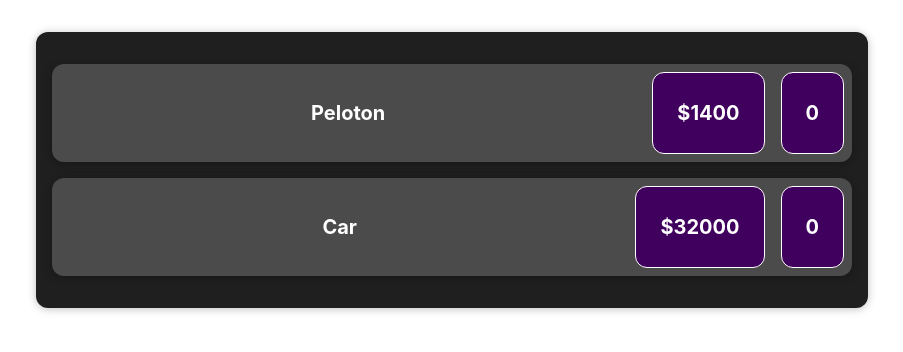
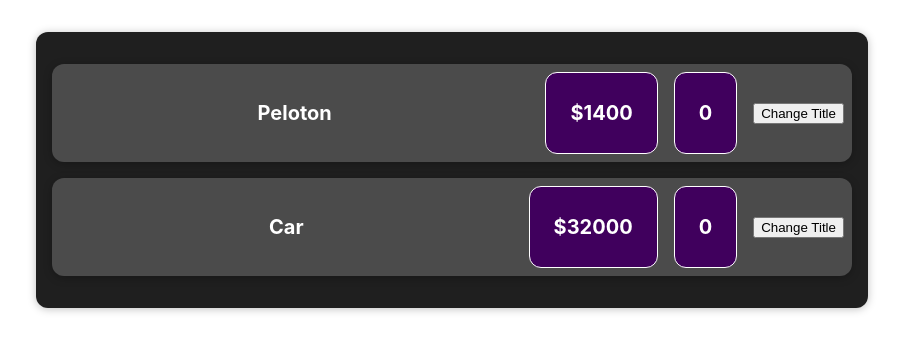
Before and after one commit to cottmar/hooksPractice, a React (Create React App) app in the folder hooks-practice/: page / in a window 1280 px wide. Shown: the top 352 px of the page, without its empty margins (188-1091 px from the left). Built offline with nearby package versions, Linux system fonts and the light colour scheme.

Commit message:
adding state.

```diff
--- a/hooks-practice/src/App.js
+++ b/hooks-practice/src/App.js
@@ -1,6 +1,5 @@
 import './App.css';
-import ExpenseItem from './components/ExpenseItem';
-import Expenses from './components/Expenses';
+import Expenses from './components/Expenses/Expenses';
 
 function App() {
 
@@ -20,7 +19,6 @@
 
   return (
     <div className="App">
-      {/* <ExpenseItem /> */}
       <Expenses expenses={expenses}/>
     </div>
   );
--- a/hooks-practice/src/components/ExpenseItem.js
+++ /dev/null
@@ -1,24 +0,0 @@
-import React from "react";
-import Card from "./Card";
-import './ExpenseItem.css';
-
-// this is where the date goes, but i want to turn the date into a button, maybe??? date goes on far left empty space
-
-const ExpenseItem = (props) => {
-
-    return (
-        <Card className="expense-item">
-            <div className="expense-item__description">
-                <h2>{props.item}</h2>
-                <div className="expense-item__price">
-                    <p>${props.amount}</p>
-                </div>
-                <div className="expense-item__price">
-                    <p>{props.uses}</p>
-                </div>
-            </div>
-        </Card>
-    )
-}
-
-export default ExpenseItem;
--- /dev/null
+++ b/hooks-practice/src/components/Expenses/ExpenseItem.js
@@ -0,0 +1,37 @@
+import React, {useState} from "react";
+import Card from '../UI/Card'
+import './ExpenseItem.css';
+
+// this is where the date goes, but i want to turn the date into a button, maybe??? date goes on far left empty space
+
+const ExpenseItem = (props) => {
+
+    // returns an array, first value is value itself, second value is the updating function
+    // use array destructuring to store both elements in separate constants
+
+    // the FIRST element is the current state value
+    // the second element is a fucntion for updating that value
+    const [ item, setItem ] = useState(props.item)
+
+    // the component function WILL be executed again when state updating function is called
+    const clickHandler = () => {
+        setItem('Updated')
+    }
+
+    return (
+        <Card className="expense-item">
+            <div className="expense-item__description">
+                <h2>{item}</h2>
+                <div className="expense-item__price">
+                    <p>${props.amount}</p>
+                </div>
+                <div className="expense-item__price">
+                    <p>{props.uses}</p>
+                </div>
+                <button onClick={clickHandler}>Change Title</button>
+            </div>
+        </Card>
+    )
+}
+
+export default ExpenseItem;
--- a/hooks-practice/src/components/Expenses.js
+++ b/hooks-practice/src/components/Expenses/Expenses.js
@@ -1,7 +1,7 @@
 import React from 'react';
 import './Expenses.css'
 import ExpenseItem from './ExpenseItem';
-import Card from './Card';
+import Card from '../UI/Card';
 
 const Expenses = (props) => {
     return (
```
Also changed, not shown: hooks-practice/src/components/Expenses/ExpenseItem.css (renamed from hooks-practice/src/components/ExpenseItem.css), hooks-practice/src/components/Expenses/Expenses.css (renamed from hooks-practice/src/components/Expenses.css), hooks-practice/src/components/UI/Card.css (renamed from hooks-practice/src/components/Card.css), hooks-practice/src/components/UI/Card.js (renamed from hooks-practice/src/components/Card.js).
